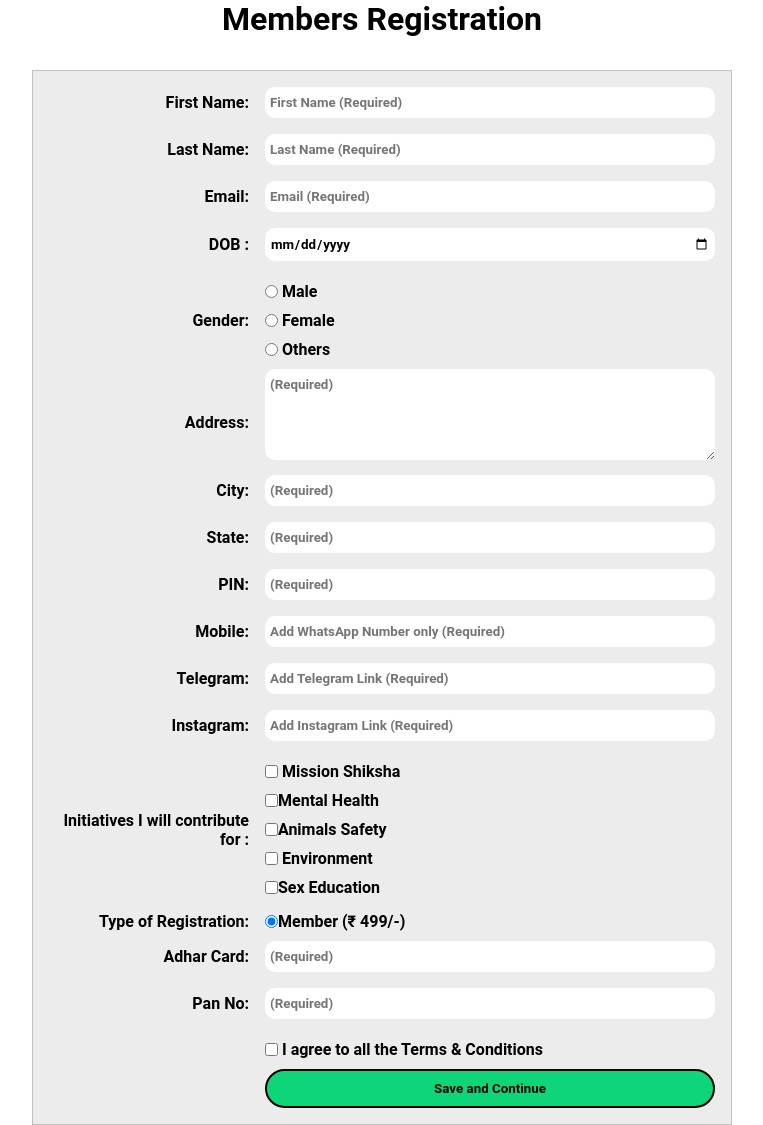
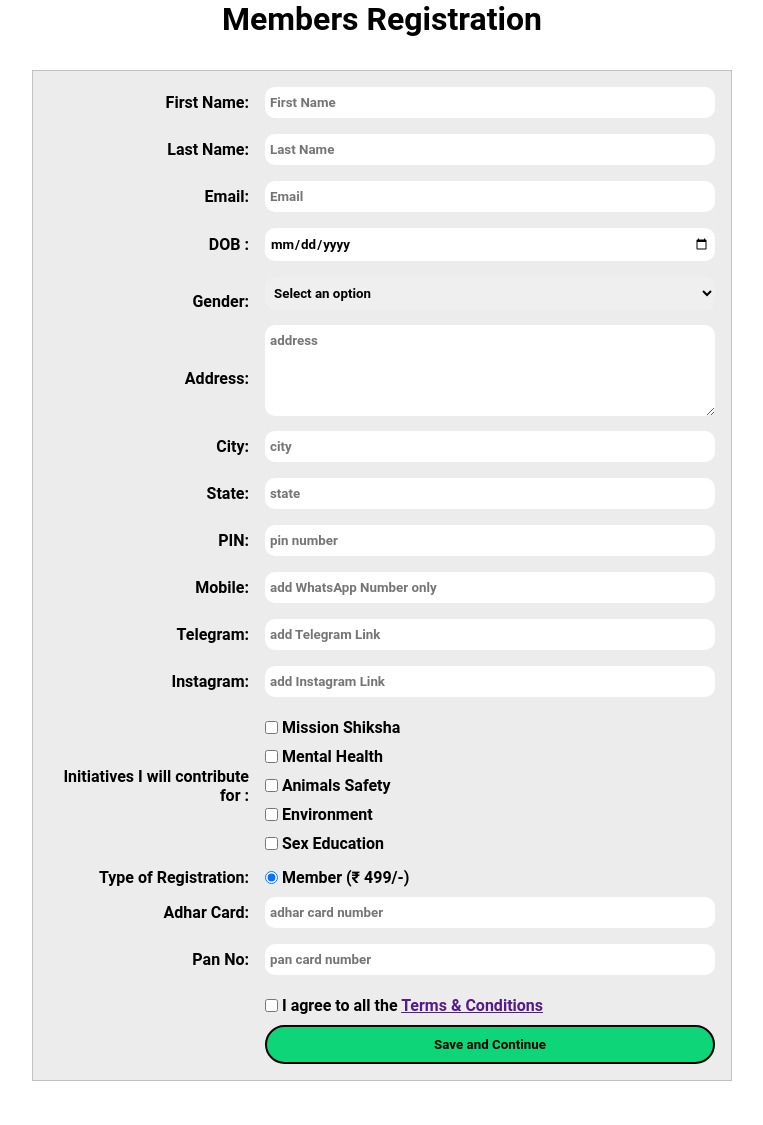
Before and after one commit to SumeetYp/ICB, a PHP site: page /membersRegistration.html in a window 1280 px wide. Shown: the whole page, without its empty margins (258-1021 px from the left). After the commit the page ends 1081 px from the top, so only its background shows below. Run offline with PHP 8.4, Linux system fonts and the light colour scheme.

Commit message:
memberRegistration form modified

```diff
--- a/css/membersRegistration.css
+++ b/css/membersRegistration.css
@@ -61,7 +61,9 @@ select {
   border: none;
   border-radius: 10px;
 }
-
+select {
+  margin-bottom: 15px;
+}
 .input-group label {
   display: block;
   padding-left: 15px;
@@ -82,7 +84,6 @@ select {
   text-align: center;
   font-weight: 300;
 }
-
 .button {
   background: #0ed678;
   color: black;
@@ -129,3 +130,13 @@ select {
     margin-bottom: 0;
   }
 }
+@media (max-width: 400px) {
+  input[type="text"],
+  input[type="email"],
+  input[type="number"],
+  input[type="date"],
+  textarea,
+  select {
+    margin-bottom: 15px;
+  }
+}
--- a/membersRegistration.html
+++ b/membersRegistration.html
@@ -14,19 +14,19 @@
     <form id="survey-form">
         <div class="form-group">
             <label id="name-label" for="name">First Name:</label>
-            <input id="name" type="text" required placeholder="First Name (Required)">
+            <input id="name" type="text" required placeholder="First Name">
             <span class="validity"></span>
         </div>
         <div class="form-group">
             <label id="name-label" for="name">Last Name:</label>
-            <input id="name" type="text" required placeholder="Last Name (Required)">
+            <input id="name" type="text" required placeholder="Last Name">
             <span class="validity"></span>
         </div>
 
         <div class="form-group">
             <label id="email-label" for="email">Email:</label>
             <input id="email" type="email" pattern="[a-z0-9._%+-]+@[a-z0-9.-]+\.[a-z]{2,3}$" required
-                placeholder="Email (Required)">
+                placeholder="Email">
             <span class="validity"></span>
         </div>
 
@@ -53,32 +53,33 @@
 
         <!-- gender  -->
         <div class="form-group">
-            <p>Gender:</p>
-            <div class="input-group">
-                <label for="yes"><input id="yes" type="radio" name="user-rating" value="yes" checked> Male</label>
-                <label for="no"><input id="no" type="radio" name="user-rating" value="no"> Female</label>
-                <label for="unsure"><input id="unsure" type="radio" name="user-rating" value="notsure"> Others</label>
-            </div>
+            <label id="role-label" for="dropdown">Gender:</label>
+            <select id="dropdown" name="current-role" required>
+                <option value="" disabled selected>Select an option</option>
+                <option value="male">Male</option>
+                <option value="female">Female</option>
+                <option value="other">Other</option>
+            </select>
         </div>
 
         <!-- address -->
 
         <div class="form-group">
             <label id="textarea-label" for="comments">Address:</label>
-            <textarea id="comments" placeholder="(Required)" cols="30" rows="5"></textarea>
+            <textarea id="comments" placeholder="address" cols="30" rows="5" required></textarea>
         </div>
 
         <!-- city -->
         <div class="form-group">
             <label id="name-label" for="name">City:</label>
-            <input id="name" type="text" required placeholder="(Required)">
+            <input id="name" type="text" required placeholder="city">
             <span class="validity"></span>
         </div>
 
         <!-- State -->
         <div class="form-group">
             <label id="name-label" for="name">State:</label>
-            <input id="name" type="text" required placeholder="(Required)">
+            <input id="name" type="text" required placeholder="state">
             <span class="validity"></span>
         </div>
 
@@ -86,28 +87,28 @@
 
         <div class="form-group">
             <label id="name-label" for="name">PIN:</label>
-            <input id="name" type="number" required placeholder="(Required)">
+            <input id="name" type="number" required placeholder="pin number">
             <span class="validity"></span>
         </div>
 
         <!-- whatsapp mobile number -->
         <div class="form-group">
             <label id="name-label" for="name">Mobile:</label>
-            <input id="name" type="number" required placeholder="Add WhatsApp Number only (Required)">
+            <input id="name" type="number" required placeholder="add WhatsApp Number only">
             <span class="validity"></span>
         </div>
 
         <!-- telegram -->
         <div class="form-group">
             <label id="name-label" for="name">Telegram:</label>
-            <input id="name" type="text" required placeholder="Add Telegram Link (Required)">
+            <input id="name" type="text" required placeholder="add Telegram Link">
             <span class="validity"></span>
         </div>
 
         <!-- instagram -->
         <div class="form-group">
             <label id="name-label" for="name">Instagram:</label>
-            <input id="name" type="text" required placeholder="Add Instagram Link (Required)">
+            <input id="name" type="text" required placeholder="add Instagram Link">
             <span class="validity"></span>
         </div>
 
@@ -117,17 +118,17 @@
             <p>Initiatives I will contribute for :</p>
             <div class="input-group">
                 <label><input type="checkbox" name="improvements" value="Mission-Shiksha"> Mission Shiksha</label>
-                <label><input type="checkbox" name="improvements" value="Mental-Health">Mental Health</label>
-                <label><input type="checkbox" name="improvements" value="Animals-Safety">Animals Safety</label>
+                <label><input type="checkbox" name="improvements" value="Mental-Health"> Mental Health</label>
+                <label><input type="checkbox" name="improvements" value="Animals-Safety"> Animals Safety</label>
                 <label><input type="checkbox" name="improvements" value="Environment"> Environment</label>
-                <label><input type="checkbox" name="improvements" value="Sex-Education">Sex Education</label>
+                <label><input type="checkbox" name="improvements" value="Sex-Education"> Sex Education</label>
             </div>
         </div>
 
         <div class="form-group">
             <p>Type of Registration:</p>
             <div class="input-group">
-                <label for="yes"><input id="yes" type="radio" name="user-rating" value="yes" checked>Member (₹
+                <label for="yes"><input id="yes" type="radio" name="user-rating" value="yes" checked> Member (₹
                     499/-)</label>
             </div>
         </div>
@@ -135,22 +136,24 @@
         <!-- adhar card number -->
         <div class="form-group">
             <label id="name-label" for="name">Adhar Card:</label>
-            <input id="name" type="number" required placeholder="(Required)">
+            <input id="name" type="number" required placeholder="adhar card number">
             <span class="validity"></span>
         </div>
 
         <!-- pan card number -->
         <div class="form-group">
             <label id="name-label" for="name">Pan No:</label>
-            <input id="name" type="number" required placeholder="(Required)">
+            <input id="name" type="number" required placeholder="pan card number">
             <span class="validity"></span>
         </div>
 
         <!-- terms and condition -->
-        <div class="form-group">
+        <div class="form-group terms">
             <div class="input-group">
-                <label><input type="checkbox" name="improvements" value="events"> I agree to all the Terms &
-                    Conditions</label>
+                <label><input type="checkbox" name="termsandconditions" value="events"> I agree to all the <a
+                        href="">Terms
+                        &
+                        Conditions</a> </label>
             </div>
         </div>
 
```
